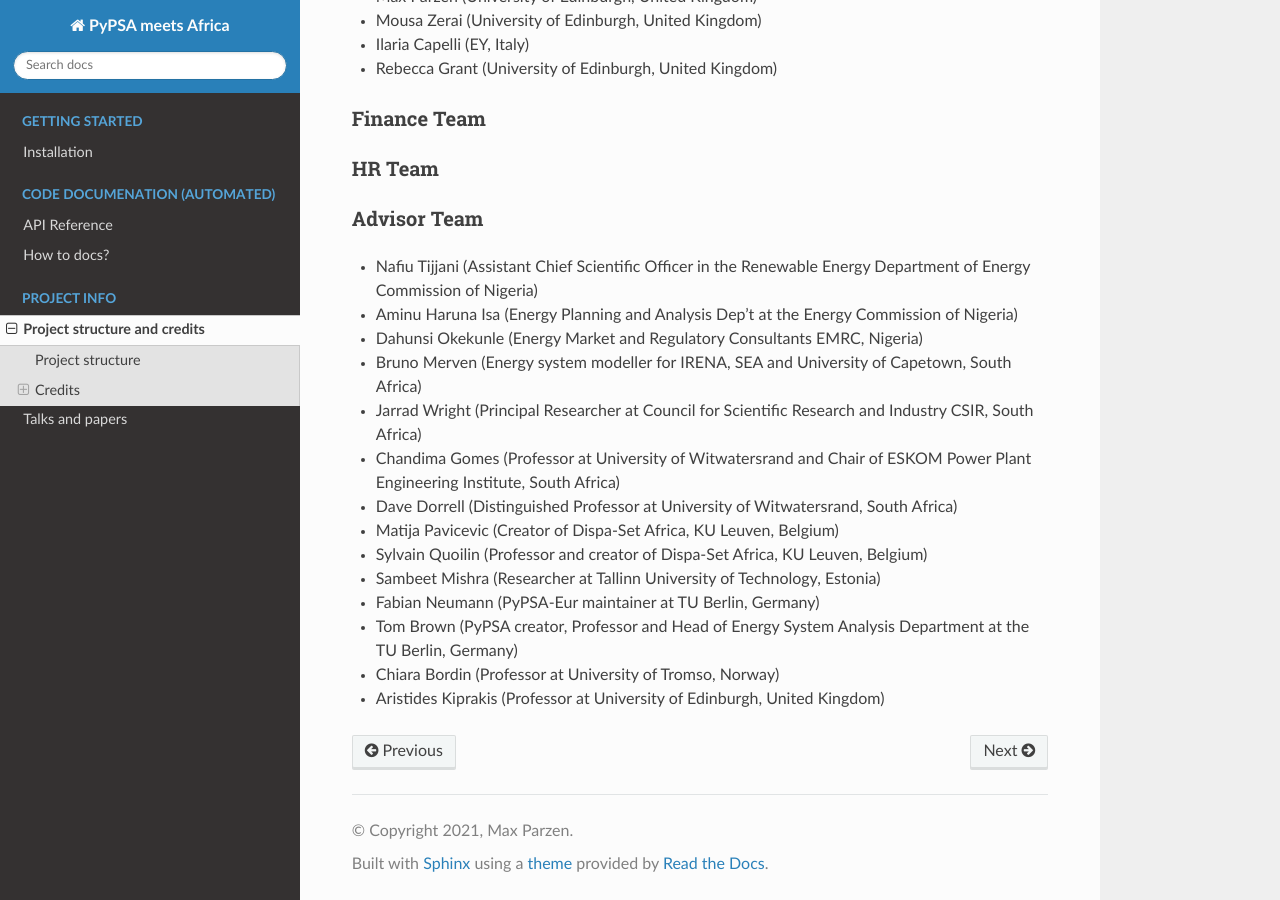
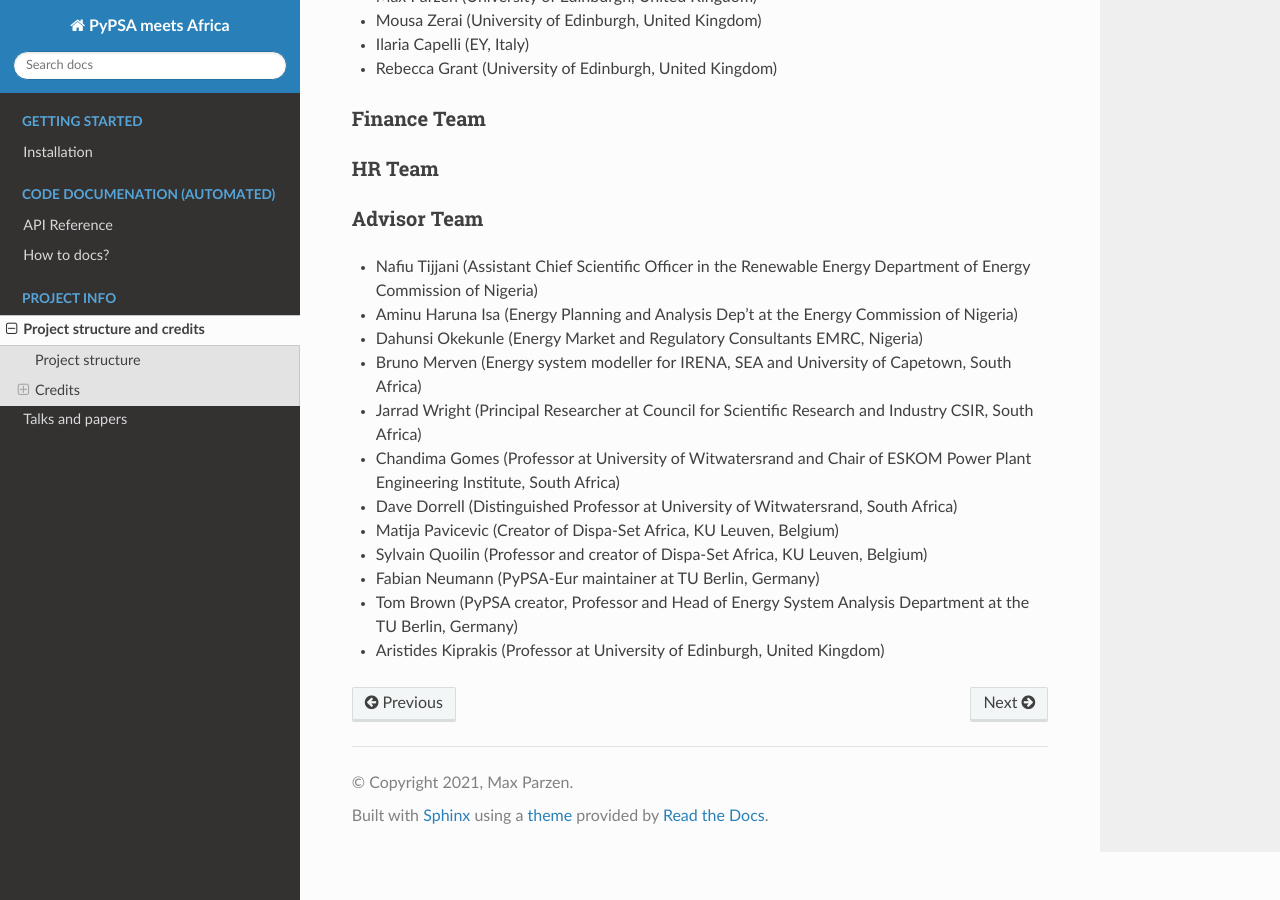
Before and after one commit to pypsa-meets-earth/pypsa-earth, a Sphinx documentation site: the page built from doc/project_structure_and_credits.rst, in a window 1280 px wide and 900 px high, scrolled down 1203 px. Built offline with Sphinx 7.4.7 and the Read the Docs theme 2.0.0, drawn with Linux system fonts in a browser that asks for light colours; pages that are not in the unit, such as notebooks, are missing from menus.

Commit message:
Update project_structure_and_credits.rst

```diff
--- a/doc/project_structure_and_credits.rst
+++ b/doc/project_structure_and_credits.rst
@@ -87,8 +87,6 @@ Advisor Team
 - Dave Dorrell (Distinguished Professor at University of Witwatersrand, South Africa)
 - Matija Pavicevic (Creator of Dispa-Set Africa, KU Leuven, Belgium)
 - Sylvain Quoilin (Professor and creator of Dispa-Set Africa, KU Leuven, Belgium)
-- Sambeet Mishra (Researcher at Tallinn University of Technology, Estonia)
 - Fabian Neumann (PyPSA-Eur maintainer at TU Berlin, Germany)
 - Tom Brown (PyPSA creator, Professor and Head of Energy System Analysis Department at the TU Berlin, Germany)
-- Chiara Bordin (Professor at University of Tromso, Norway)
 - Aristides Kiprakis (Professor at University of Edinburgh, United Kingdom)
```
